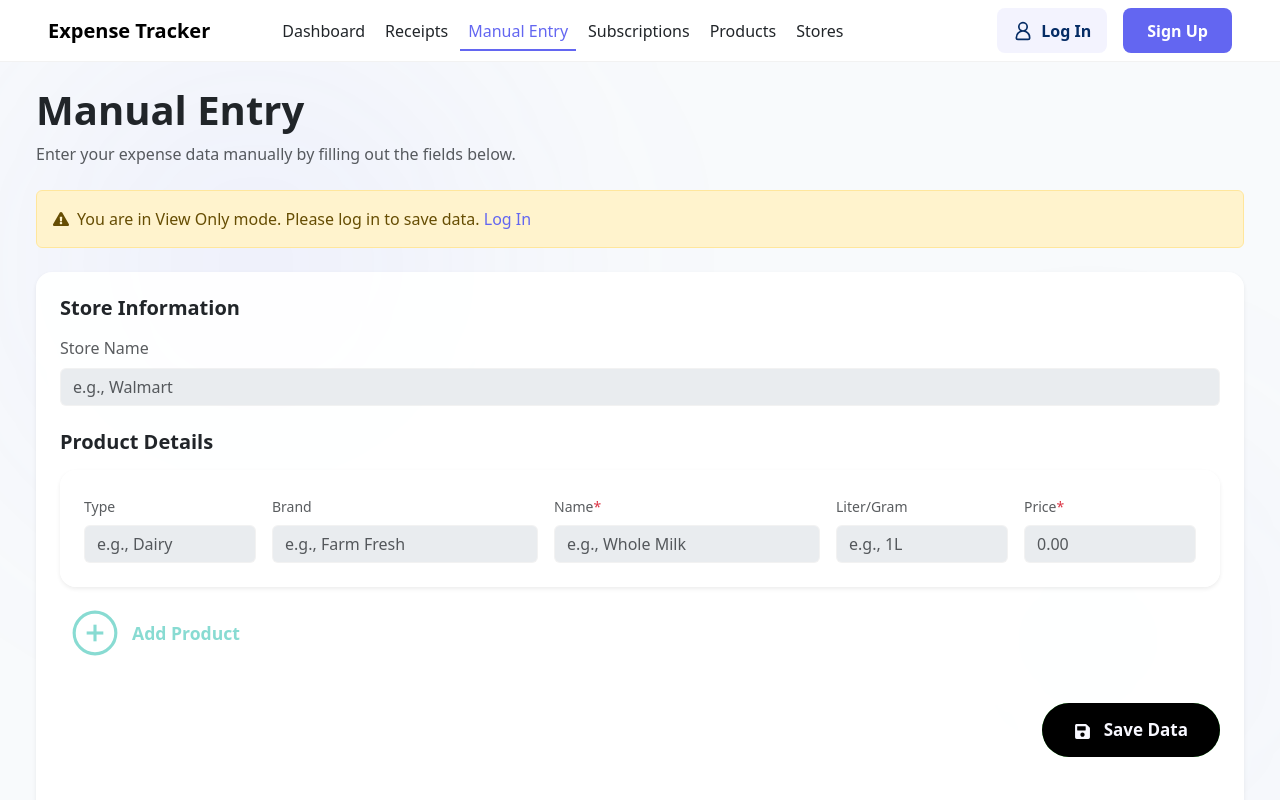
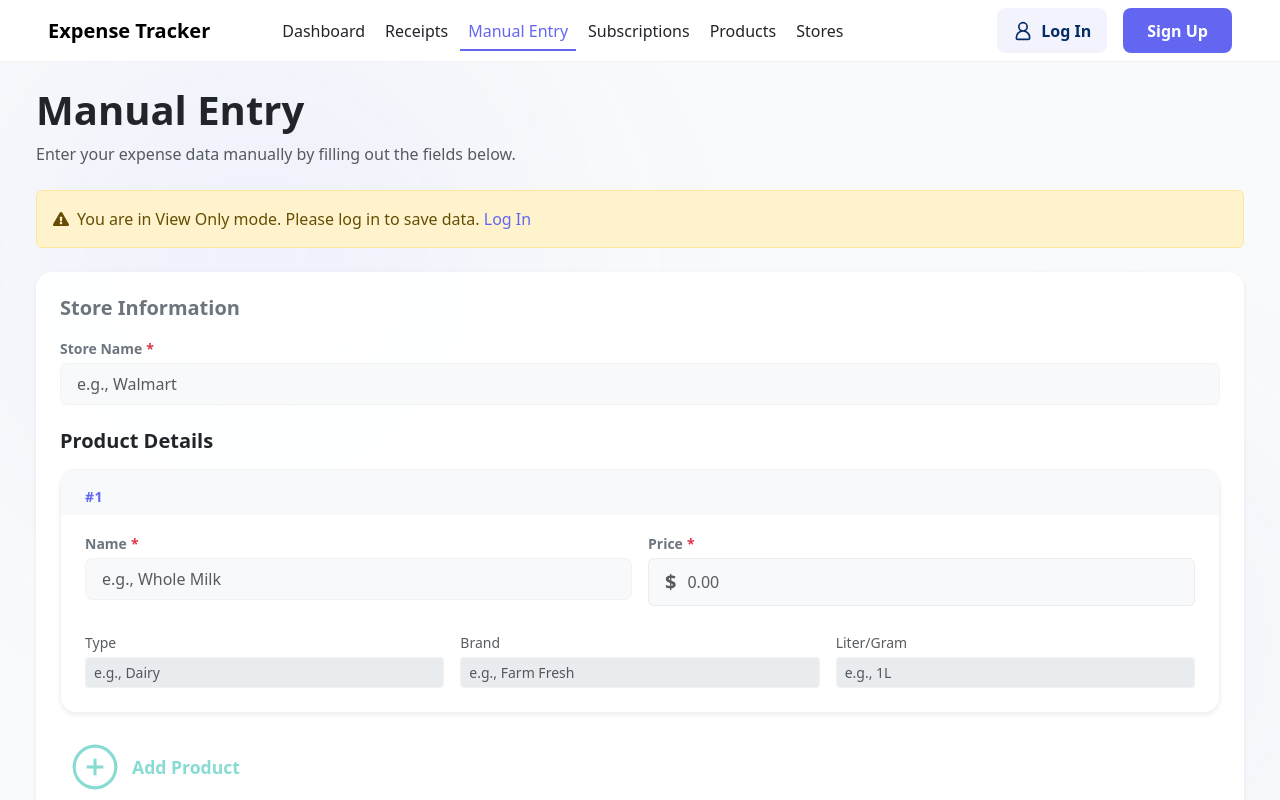
Before and after one commit to Kaoz76/ExpenseTrackerMobil, a React (Vite) app: page /texts in a window 1280 px wide. Shown: the top 800 px of the page. Built offline with nearby package versions, Linux system fonts and the light colour scheme; no server answers.

Commit message:
Update ManualEntry.jsx

```diff
--- a/src/pages/ManualEntry.jsx
+++ b/src/pages/ManualEntry.jsx
@@ -11,7 +11,7 @@ import { formatDateTime } from '../utils/dateFormatter';
 
 function ManualEntry() {
   const { user } = useAuth();
-  const { formatPrice } = useCurrency();
+  const { formatPrice, currency } = useCurrency();
   const { t } = useLanguage();
   const [loading, setLoading] = useState(false);
   const [error, setError] = useState('');
@@ -217,24 +217,88 @@ function ManualEntry() {
             <div className="col-12 mb-4">
               <div className="card border-0 shadow-sm p-4">
                 <div className="mb-4">
-                  <h5 className="fw-bold mb-3">{t('common.store_info')}</h5>
-                  <label className="form-label text-muted">{t('common.store_name')}</label>
-                  <input type="text" className="form-control" placeholder={t('common.placeholder_store')} value={storeName} onChange={(e) => setStoreName(e.target.value)} disabled={isDisabled} />
+                  <h5 className="fw-bold mb-3 text-secondary">{t('common.store_info')}</h5>
+                  <label className="form-label small fw-bold text-secondary mb-1">
+                    {t('common.store_name')}<span className="text-danger ms-1">*</span>
+                  </label>
+                  <input
+                    type="text"
+                    className="form-control form-control-lg bg-light"
+                    placeholder={t('common.placeholder_store')}
+                    value={storeName}
+                    onChange={(e) => setStoreName(e.target.value)}
+                    disabled={isDisabled}
+                    style={{ fontSize: '1rem' }}
+                  />
                 </div>
                 <div className="mb-4">
                   <h5 className="fw-bold mb-3">{t('common.product_details')}</h5>
                   {products.map((product, index) => (
-                    <div key={product.id} className="card border-0 shadow-sm p-4 mb-3">
+                    <div key={product.id} className="card border shadow-sm mb-4 rounded-4" style={{ overflow: 'hidden' }}>
+                      <div className="card-header bg-light border-bottom-0 pt-3 pb-2 px-4 d-flex justify-content-between align-items-center">
+                        <span className="fw-bold text-primary small text-uppercase" style={{ letterSpacing: '0.5px' }}>#{index + 1}</span>
+                        {products.length > 1 && (
+                          <button
+                            className="btn btn-sm btn-outline-danger border-0 rounded-circle p-2 d-flex align-items-center justify-content-center"
+                            onClick={() => removeProductRow(product.id)}
+                            disabled={isDisabled}
+                            title="Remove row"
+                            style={{ width: '32px', height: '32px' }}
+                          >
+                            <FaTrash size={14} />
+                          </button>
+                        )}
+                      </div>
+                      <div className="card-body p-4 pt-3">
                         <div className="row g-3">
 
+                          {/* Name (Zorunlu) */}
+                          <div className="col-12 col-md-6">
+                            <label className="form-label small fw-bold text-secondary mb-1">
+                              {t('common.name')}<span className="text-danger ms-1">*</span>
+                            </label>
+                            <input
+                              type="text"
+                              className="form-control form-control-lg bg-light"
+                              placeholder={t('common.placeholder_product')}
+                              value={product.name}
+                              onChange={(e) => handleInputChange(product.id, 'name', e.target.value)}
+                              disabled={isDisabled}
+                              style={{ fontSize: '1rem' }}
+                            />
+                          </div>
+
+                          {/* Price (Zorunlu) */}
+                          <div className="col-12 col-md-6">
+                            <label className="form-label small fw-bold text-secondary mb-1">
+                              {t('common.price')}<span className="text-danger ms-1">*</span>
+                            </label>
+                            <div className="input-group input-group-lg bg-light rounded border">
+                              <span className="input-group-text bg-transparent border-0 text-muted fw-bold pe-1">{currency?.symbol || '$'}</span>
+                              <input
+                                type="number"
+                                className="form-control border-0 bg-transparent ps-2"
+                                placeholder="0.00"
+                                value={product.price}
+                                onChange={(e) => handleInputChange(product.id, 'price', e.target.value)}
+                                disabled={isDisabled}
+                                step="0.01"
+                                style={{ fontSize: '1rem' }}
+                              />
+                            </div>
+                          </div>
+
+                          {/* Optional Fields Container */}
+                          <div className="col-12 mt-4">
+                            <div className="row g-3">
                               {/* Type (İsteğe Bağlı) */}
-                        <div className="col-md-2">
-                          <label className="form-label small text-muted">
+                              <div className="col-6 col-md-4">
+                                <label className="form-label small text-muted mb-1">
                                   {t('common.type')}
                                 </label>
                                 <input
                                   type="text"
-                            className="form-control"
+                                  className="form-control form-control-sm"
                                   placeholder={t('common.placeholder_dairy')}
                                   value={product.type}
                                   onChange={(e) => handleInputChange(product.id, 'type', e.target.value)}
@@ -243,13 +307,13 @@ function ManualEntry() {
                               </div>
 
                               {/* Brand (İsteğe Bağlı) */}
-                        <div className="col-md-3">
-                          <label className="form-label small text-muted">
+                              <div className="col-6 col-md-4">
+                                <label className="form-label small text-muted mb-1">
                                   {t('common.brand')}
                                 </label>
                                 <input
                                   type="text"
-                            className="form-control"
+                                  className="form-control form-control-sm"
                                   placeholder={t('common.placeholder_brand')}
                                   value={product.brand}
                                   onChange={(e) => handleInputChange(product.id, 'brand', e.target.value)}
@@ -257,63 +321,22 @@ function ManualEntry() {
                                 />
                               </div>
 
-                        {/* Name (Zorunlu) */}
-                        <div className="col-md-3">
-                          <label className="form-label small text-muted">
-                            {t('common.name')}<span className="text-danger">*</span>
-                          </label>
+                              {/* Liter/Gram (İsteğe Bağlı) */}
+                              <div className="col-12 col-md-4">
+                                <label className="form-label small text-muted mb-1">{t('common.liter_gram')}</label>
                                 <input
                                   type="text"
-                            className="form-control"
-                            placeholder={t('common.placeholder_product')}
-                            value={product.name}
-                            onChange={(e) => handleInputChange(product.id, 'name', e.target.value)}
-                            disabled={isDisabled}
-                          />
-                        </div>
-
-                        {/* Liter/Gram (İsteğe Bağlı) */}
-                        <div className="col-md-2">
-                          <label className="form-label small text-muted">{t('common.liter_gram')}</label>
-                          <input
-                            type="text"
-                            className="form-control"
+                                  className="form-control form-control-sm"
                                   placeholder={t('common.placeholder_size')}
                                   value={product.size}
                                   onChange={(e) => handleInputChange(product.id, 'size', e.target.value)}
                                   disabled={isDisabled}
                                 />
                               </div>
-
-                        {/* Price (Zorunlu) */}
-                        <div className="col-md-2">
-                          <label className="form-label small text-muted">
-                            {t('common.price')}<span className="text-danger">*</span>
-                          </label>
-                          <div className="d-flex align-items-center gap-2">
-                            <input
-                              type="number"
-                              className="form-control"
-                              placeholder="0.00"
-                              value={product.price}
-                              onChange={(e) => handleInputChange(product.id, 'price', e.target.value)}
-                              disabled={isDisabled}
-                              step="0.01"
-                            />
-                            {/* Silme butonu sadece birden fazla satır varsa görünür */}
-                            {products.length > 1 && (
-                              <button
-                                className="btn btn-outline-danger border-0"
-                                onClick={() => removeProductRow(product.id)}
-                                disabled={isDisabled}
-                                title="Remove row"
-                              >
-                                <FaTrash />
-                              </button>
-                            )}
                             </div>
                           </div>
 
+                        </div>
                       </div>
                     </div>
                   ))}
```
Lines whose indentation alone changed are shown as unchanged.
